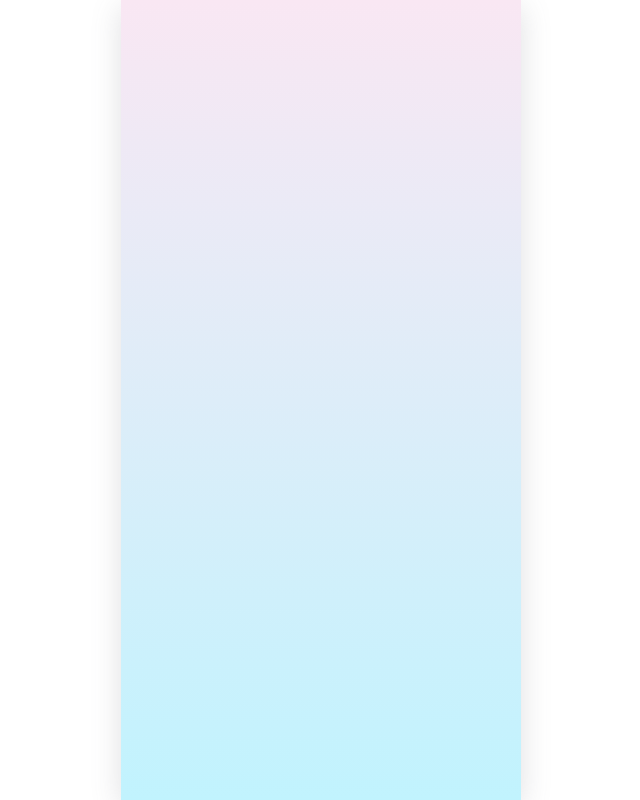
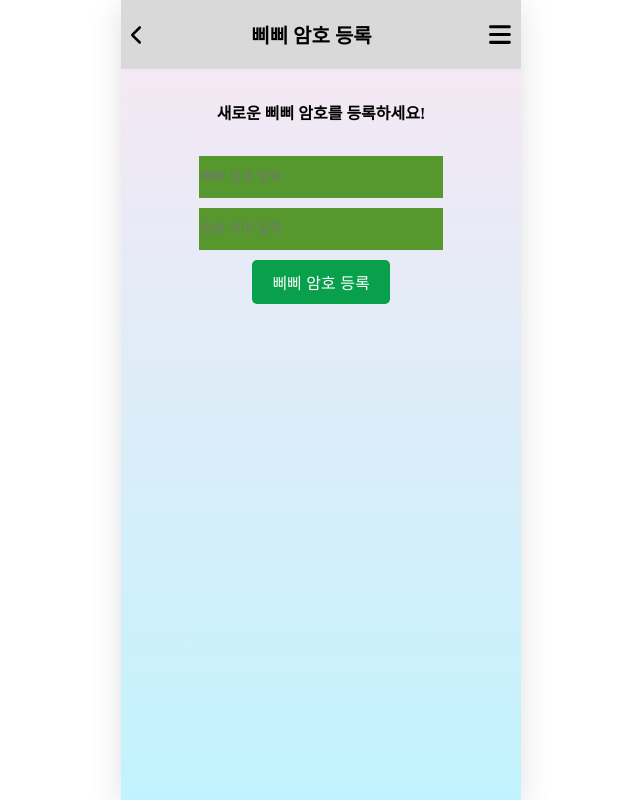
Before and after one commit to sychoi2008/mzbeeperfront, a React (Create React App) app: page /mzbeeper/dict/add in a window 1280 px wide. Before the commit this address had no page. Shown: the whole page, without its empty margins (319-959 px from the left). Built offline with nearby package versions, Linux system fonts and the light colour scheme; a web font is replaced by a local one.

Commit message:
jwt, dictionary, likey functions added.

```diff
--- a/src/App.js
+++ b/src/App.js
@@ -15,6 +15,7 @@ import MyGetMsg from "./pages/MyGetMsg.js";
 import WriteMsg from "./pages/WriteMsg.js";
 
 import Error from "./pages/Error.js";
+import AddMsgDict from "./pages/AddMsgDict.js";
 
 function App() {
   return (
@@ -30,9 +31,10 @@ function App() {
           <Route path="/mybeeper" element={<MyBeeper />} />
           <Route path="/mzbeeper/writenum" element={<WriteNum />} />
           <Route path="/mzbeeper/writemsg" element={<WriteMsg />} />
-
           <Route path="/mzbeeper/dict" element={<MsgDict />} />
-          <Route path="mzbeeper/mypage" element={<MyPage />} />
+          <Route path="/mzbeeper/dict/add" element={<AddMsgDict />} />{" "}
+          {/* ✅ 추가된 라우트 */}
+          <Route path="/mzbeeper/mypage" element={<MyPage />} />
         </Routes>
 
         <Routes>
--- /dev/null
+++ b/src/pages/AddMsgDict.js
@@ -0,0 +1,64 @@
+import MyHeader from "../components/MyHeader";
+import "./css/MsgDict.css";
+import { useState } from "react";
+import axios from "axios";
+import { useNavigate } from "react-router-dom";
+import api from "../utils/api";
+
+const AddMsgDict = ({ currentUser }) => {
+  const [msg, setMsg] = useState("");
+  const [meaning, setMeaning] = useState("");
+  const navigate = useNavigate();
+  console.log(msg);
+
+  const onAddDict = () => {
+    api
+      .post(`http://localhost:8080/mzbeeper/dict/add`, {
+        msg: msg,
+        meaning: meaning,
+      })
+      .then(() => {
+        alert("삐삐 암호가 등록되었습니다!");
+        navigate("/mzbeeper/dict");
+      })
+      .catch((err) => {
+        console.log("삐삐 암호 등록 오류:", err);
+      });
+  };
+
+  return (
+    <div>
+      <div>
+        <MyHeader headerback={true} headertext={"삐삐 암호 등록"} />
+      </div>
+      <div className="explain_input">
+        <h4>새로운 삐삐 암호를 등록하세요!</h4>
+      </div>
+      <div className="input_area">
+        <input
+          type="text"
+          placeholder="삐삐 암호 입력"
+          value={msg}
+          onChange={(e) => setMsg(e.target.value)}
+          className="dict_input"
+        />
+      </div>
+      <div className="input_area">
+        <input
+          type="text"
+          placeholder="암호 의미 입력"
+          value={meaning}
+          onChange={(e) => setMeaning(e.target.value)}
+          className="dict_input"
+        />
+      </div>
+      <div className="addMsgDictButton">
+        <button onClick={onAddDict} className="dict_add_btn">
+          삐삐 암호 등록
+        </button>
+      </div>
+    </div>
+  );
+};
+
+export default AddMsgDict;
--- a/src/pages/MsgDict.js
+++ b/src/pages/MsgDict.js
@@ -1,39 +1,90 @@
+import { useState } from "react";
+import api from "../utils/api";
 import MyHeader from "../components/MyHeader";
 import { faMagnifyingGlass } from "@fortawesome/free-solid-svg-icons";
 import { FontAwesomeIcon } from "@fortawesome/react-fontawesome";
-import "./css/MsgDict.css";
-import { useState } from "react";
-import axios from "axios";
+import { useNavigate } from "react-router-dom";
 
 const MsgDict = () => {
   const [searchNum, setSearchNum] = useState("");
-  const [showResult, setShowResult] = useState(false);
-  const [showNull, setShowNull] = useState(false);
+  const [msgMeant, setMsgMeant] = useState([]);
+  const [likedStatus, setLikedStatus] = useState({});
+  const [showNull, setShowNull] = useState(false); // 결과가 없는 경우를 표시하는 상태 추가
+  const navigate = useNavigate();
 
-  const [msgMeant, setMsgMeant] = useState("");
-
-  console.log("searchNum : " + searchNum);
   const onSearchChange = (e) => {
     setSearchNum(e.target.value);
   };
 
   const onSearch = () => {
-    axios
-      .get(`http://localhost:8080/mzbeeper/dict?search=${searchNum.toString()}`)
+    if (!searchNum.trim()) {
+      alert("검색어를 입력해주세요.");
+      return;
+    }
+
+    api
+      .get(`http://localhost:8080/mzbeeper/dict?search=${searchNum}`)
       .then((response) => {
-        console.log(response);
-        console.log(response.data);
+        console.log("검색 결과:", response.data);
 
-        setShowResult(true);
-        setShowNull(false);
+        if (response.data.length === 0) {
+          setMsgMeant([]); // 검색 결과 초기화
+          setShowNull(true); // "결과 없음" 표시
+        } else {
           setMsgMeant(response.data);
+          setShowNull(false); // 검색 결과가 있으면 "결과 없음" 숨김
+
+          // 좋아요 상태 초기화
+          const initialLikes = response.data.reduce((acc, msg) => {
+            acc[msg.dict_msg] = msg.liked;
+            return acc;
+          }, {});
+          setLikedStatus(initialLikes);
+        }
       })
       .catch((err) => {
-        console.log(err);
-        setShowNull(true);
-        setShowResult(false);
+        console.log("검색 오류:", err);
+        setShowNull(true); // 검색 오류 시 "결과 없음" 표시
       });
   };
+
+  const toggleLike = (dictMsg) => {
+    const isLiked = likedStatus[dictMsg]; // 현재 상태 가져오기
+    console.log("현재 좋아요 상태 : " + isLiked);
+
+    if (isLiked) {
+      // 좋아요 취소 요청 (DELETE)
+      api
+        .delete(
+          `http://localhost:8080/mzbeeper/dict/like?deletedMsg=${dictMsg}`
+        )
+        .then(() => {
+          setLikedStatus((prev) => ({
+            ...prev,
+            [dictMsg]: false, // 상태 업데이트
+          }));
+        })
+        .catch((err) => {
+          console.log("좋아요 취소 오류:", err);
+        });
+    } else {
+      // 좋아요 추가 요청 (POST)
+      api
+        .post("http://localhost:8080/mzbeeper/dict/like", {
+          msg: dictMsg,
+        })
+        .then(() => {
+          setLikedStatus((prev) => ({
+            ...prev,
+            [dictMsg]: true, // 상태 업데이트
+          }));
+        })
+        .catch((err) => {
+          console.log("좋아요 추가 오류:", err);
+        });
+    }
+  };
+
   return (
     <div>
       <div>
@@ -42,6 +93,14 @@ const MsgDict = () => {
       <div className="explain_input">
         <h4>상대에게 받은 암호를 검색해보세요!</h4>
       </div>
+      <div className="addMsgDictButton">
+        <button
+          onClick={() => navigate("/mzbeeper/dict/add")}
+          className="dict_add_btn"
+        >
+          삐삐 암호 등록
+        </button>
+      </div>
       <div className="input_area">
         <FontAwesomeIcon className="dict_img" icon={faMagnifyingGlass} />
         <input onChange={onSearchChange} className="dict_input" />
@@ -49,14 +108,25 @@ const MsgDict = () => {
           검색
         </button>
       </div>
+
       <div>
-        {showResult && (
-          <div className="searchResult">
-            <p className="msgNumber">{msgMeant.dict_msg}</p>
-            <p className="msgMeant">{msgMeant.dict_meant}</p>
+        {msgMeant.length > 0
+          ? msgMeant.map((msg, index) => (
+              <div key={index} className="resultContent">
+                <p>
+                  {msg.dict_msg} - {msg.dict_meant}
+                </p>
+                <button
+                  className={`likeButton ${
+                    likedStatus[msg.dict_msg] ? "liked" : ""
+                  }`}
+                  onClick={() => toggleLike(msg.dict_msg)}
+                >
+                  {likedStatus[msg.dict_msg] ? "♥" : "♡"}
+                </button>
               </div>
-        )}
-        {showNull && (
+            ))
+          : showNull && (
               <div className="showNullERROR">
                 <p>결과가 없습니다</p>
               </div>
--- a/src/pages/MyBeeper.js
+++ b/src/pages/MyBeeper.js
@@ -10,7 +10,7 @@ const MyBeeper = () => {
   const [myMsg, setMyMsg] = useState("");
   const getMyMsg = () => {
     api
-      .get("http://localhost:8080/mybeeper/getmymsg", {
+      .get("http://localhost:8080/mzbeeper/mymsg", {
         headers: {
           Authorization: `Bearer ${localStorage.getItem("accessToken")}`,
         },
--- a/src/pages/MySendMsg.js
+++ b/src/pages/MySendMsg.js
@@ -17,7 +17,7 @@ const MySendMsg = () => {
 
   useEffect(() => {
     api
-      .get("http://localhost:8080/mzbeeper/mypage/sendmsglist", {
+      .get("http://localhost:8080/mzbeeper/myinfo/mysentlist", {
         headers: {
           Authorization: `Bearer ${localStorage.getItem("accessToken")}`,
         },
@@ -64,7 +64,7 @@ const MySendMsg = () => {
         {mySendArr.map((it) => (
           <div>
             {isEdit && <input className="select_btn" type="checkbox" />}
-            <div className="msg_area" key={it.msg_id}>
+            <div className="msg_area" key={it.msgId}>
               <p className="send_time">Date : {it.create_date}</p>
               <p className="receiver">To : {it.readerNum}</p>
               <p className="send_msg">{it.msg}</p>
--- a/src/pages/SignUp.js
+++ b/src/pages/SignUp.js
@@ -2,7 +2,7 @@
 import { useNavigate } from "react-router-dom";
 import { useState } from "react";
 import "./css/SignUp.css";
-import { SHA256 } from "crypto-js";
+import CryptoJS from "crypto-js";
 import axios from "axios";
 import moment from "moment";
 import "moment/locale/ko";
@@ -38,13 +38,14 @@ const SignUp = () => {
     const finalPwd = pwd + salt;
 
     //pwd hashing
-    const hash = SHA256(finalPwd).toString();
+    const hash = CryptoJS.SHA256(finalPwd).toString(CryptoJS.enc.Hex);
 
     console.log("hash", hash);
+    console.log(moment().format("YYYY-MM-DDTHH:mm:ss"));
 
     //server로는 salt와 hash value가 전달되어야 한다.
     axios
-      .post("http://localhost:8080/mzbeeper/regist", {
+      .post("http://localhost:8080/mzbeeper/save", {
         name: name,
         id: beepId,
         hash_pwd: hash,
--- a/src/pages/css/MsgDict.css
+++ b/src/pages/css/MsgDict.css
@@ -1,13 +1,13 @@
 .explain_input {
   display: flex;
   justify-content: center;
-  margin-top: 50px;
-  margin-bottom: 10px;
+  margin-top: 10px; /* 🔹 기존 30px → 10px로 줄여서 공백 축소 */
 }
 
 .input_area {
   display: flex;
   justify-content: space-evenly;
+  margin-top: 10px; /* 🔹 입력창과 버튼 사이 공백 추가 */
 }
 
 .dict_input {
@@ -33,14 +33,54 @@
   padding-top: 5px;
 }
 
-.searchResult {
+.resultContent {
   background-color: #d9d9d9;
   width: 300px;
   margin-left: 40px;
   padding-left: 20px;
   padding-top: 10px;
   padding-bottom: 10px;
-  font-size: 20px;
+  font-size: 15px;
   margin-bottom: 30px;
   margin-top: 30px;
 }
+
+.addMsgDictButton {
+  display: flex;
+  justify-content: center;
+  margin-top: 10px; /* 🔹 기존 20px → 10px로 줄여서 버튼 위치 조정 */
+  margin-bottom: 10px; /* 🔹 버튼과 입력창 사이의 공백 추가 */
+}
+
+.dict_add_btn {
+  background-color: #08a04b;
+  color: white;
+  border: none;
+  padding: 10px 20px;
+  font-size: 16px;
+  cursor: pointer;
+  border-radius: 5px;
+}
+
+.dict_add_btn:hover {
+  background-color: #066f35;
+}
+
+.resultContent {
+  display: flex;
+  align-items: center;
+  justify-content: space-between;
+}
+
+.likeButton {
+  background: none;
+  border: none;
+  cursor: pointer;
+  font-size: 24px;
+  color: gray; /* 기본 색상 */
+  margin-right: 10px;
+}
+
+.likeButton.liked {
+  color: red; /* 좋아요 눌렀을 때 색상 변경 */
+}
```
Also changed, not shown: src/pages/Login.js (+11 -5 lines), src/pages/MyPage.js (+11 -6 lines), src/pages/WriteMsg.js (+5 -16 lines), src/utils/api.js (+18 -16 lines). Lines whose indentation alone changed are shown as unchanged.
